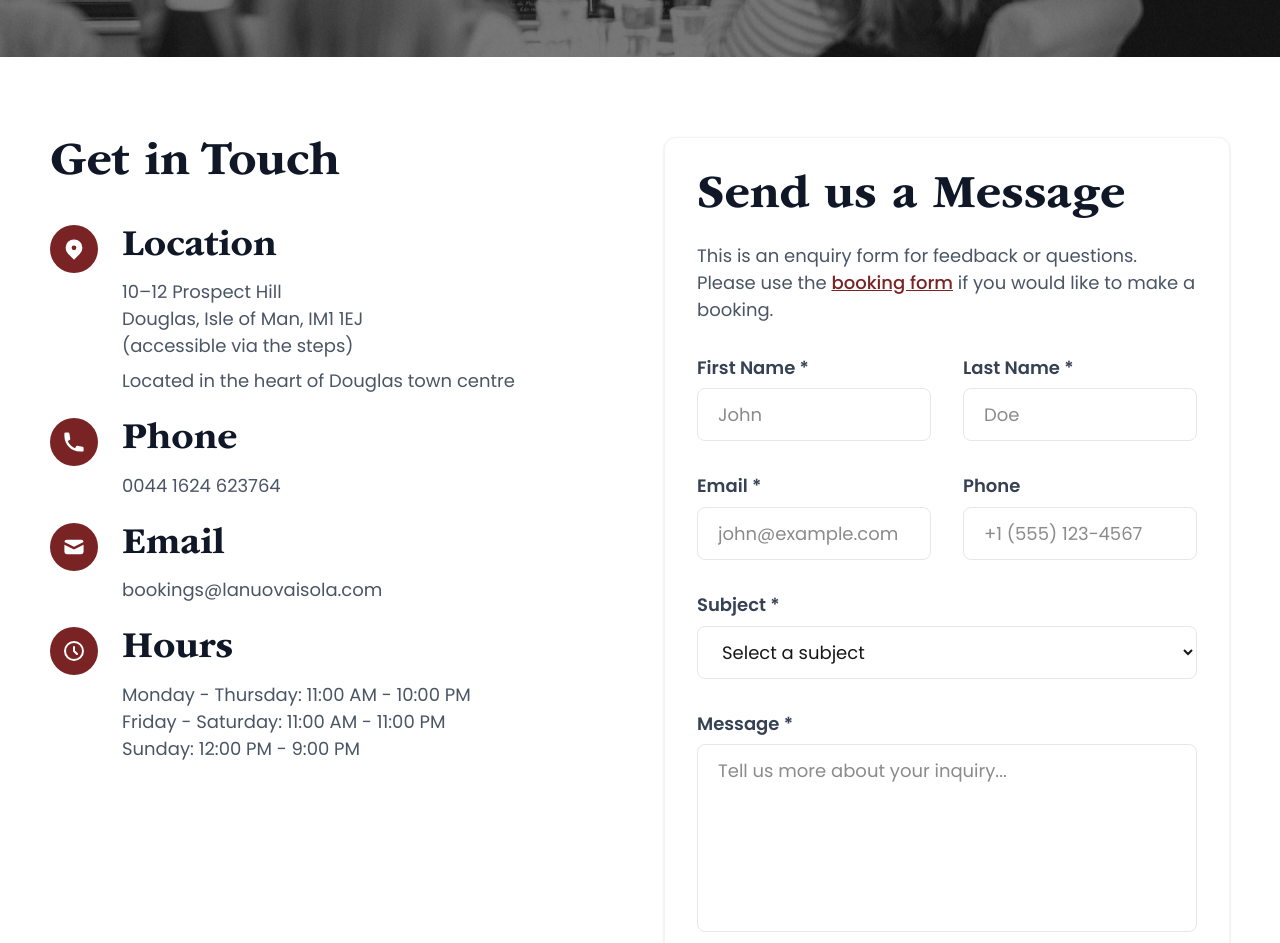
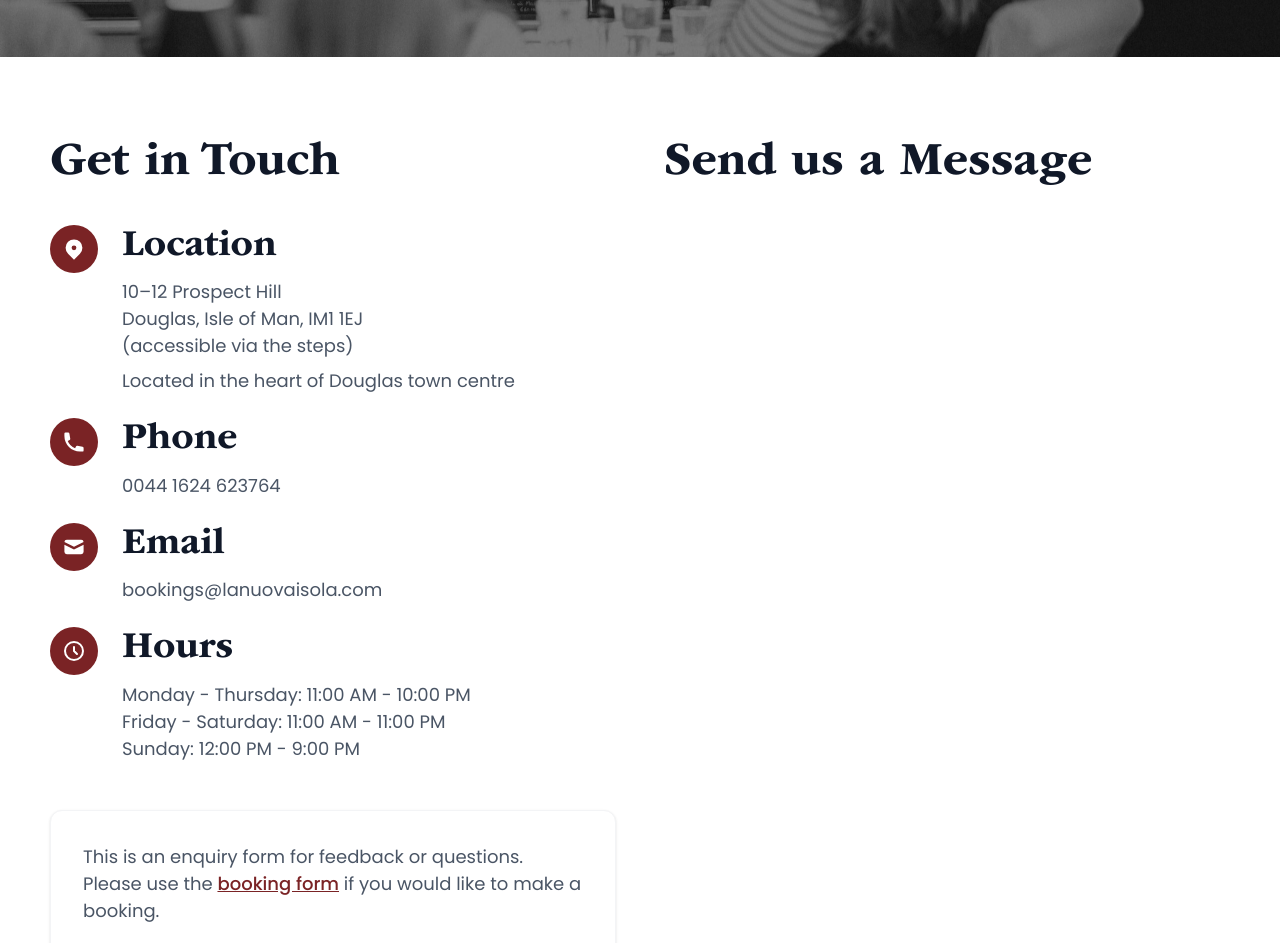
Before and after one commit to LYNKSPortal/la-nuova-isola-iom, a Next.js app: page /contact in a window 1280 px wide. Shown: the part 480-1423 px from the top of the page. Built offline with nearby package versions, Linux system fonts and the light colour scheme.

Commit message:
Move only Send us a Message title outside the box, keep description inside

```diff
--- a/src/components/ContactForm.tsx
+++ b/src/components/ContactForm.tsx
@@ -175,8 +175,8 @@ export default function ContactForm() {
             </div>
 
             {/* Contact Form */}
+            <h2 className="font-bold text-gray-900 mb-4">Send us a Message</h2>
             <div className="bg-white rounded-xl shadow-sm border border-gray-100 p-8">
-              <h2 className="font-bold text-gray-900 mb-4">Send us a Message</h2>
               <p className="text-gray-600 mb-8 text-left">
                 This is an enquiry form for feedback or questions. Please use the <a href="/reservations" className="text-[#7A2325] hover:text-[#7A2325] font-medium underline">booking form</a> if you would like to make a booking.
               </p>
```
